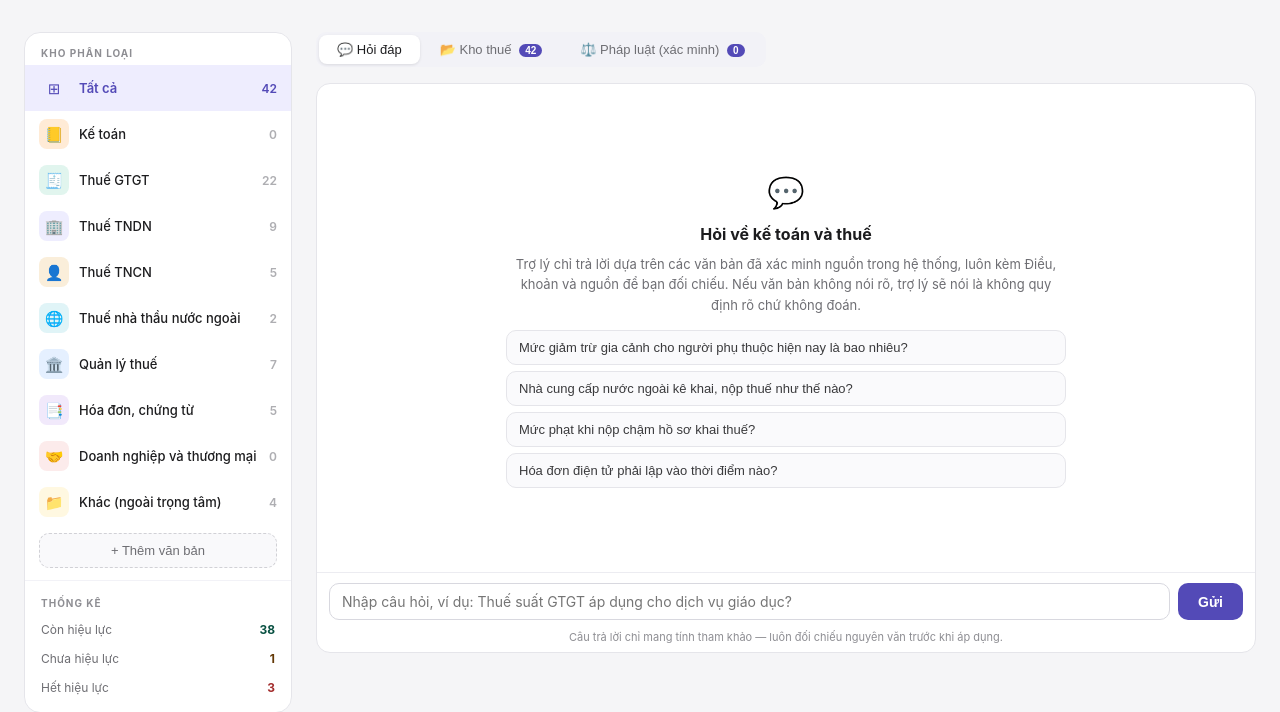
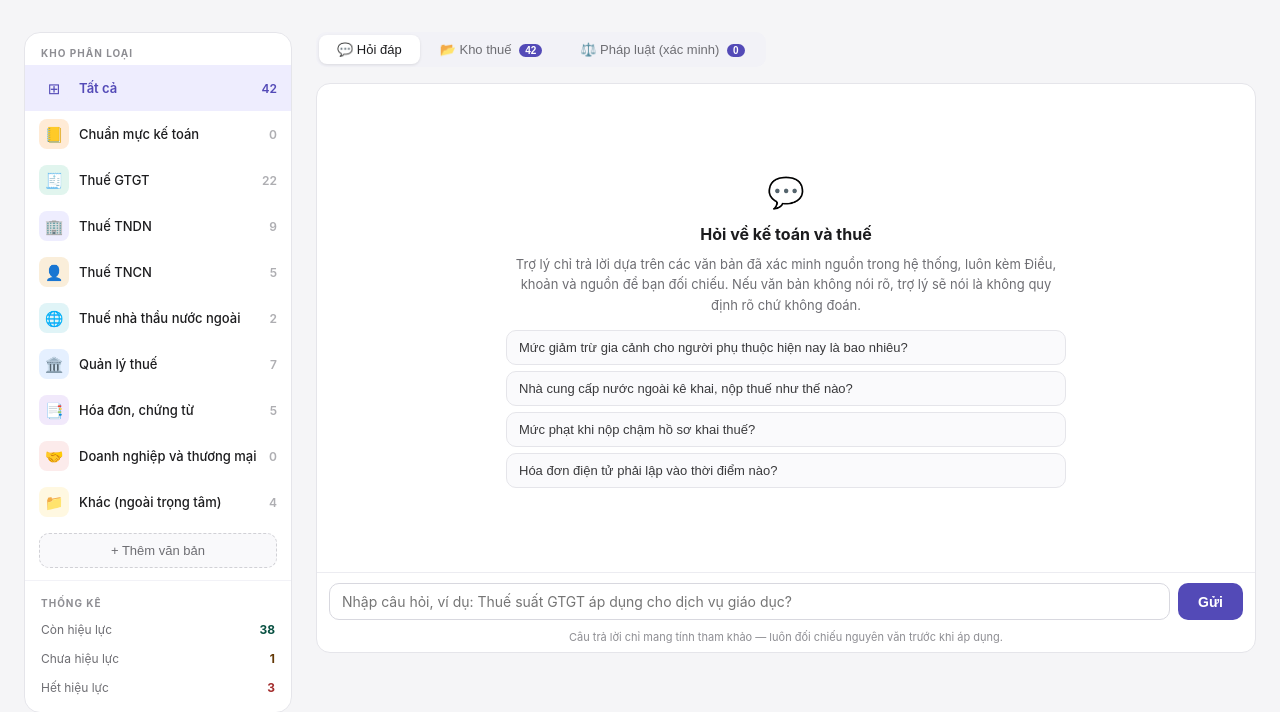
Before and after one commit to trieut1984/test-agent, a FastAPI app: page / in a window 1280 px wide. Shown: the part 56-768 px from the top of the page. Run offline with FastAPI, Linux system fonts and the light colour scheme; data that the repository does not hold is empty.

Commit message:
Rename group 'Kế toán' to 'Chuẩn mực kế toán'
Co-Authored-By: Claude Sonnet 5.5 <noreply@anthropic.com>

```diff
--- a/scope.py
+++ b/scope.py
@@ -22,7 +22,7 @@ CURATED_FILE = HERE / "curated_documents.json"
 
 # (id, label) — display order of the main groups
 GROUPS = [
-    ("KeToan", "Kế toán"),
+    ("KeToan", "Chuẩn mực kế toán"),
     ("GTGT", "Thuế GTGT"),
     ("TNDN", "Thuế TNDN"),
     ("TNCN", "Thuế TNCN"),
--- a/templates/index.html
+++ b/templates/index.html
@@ -383,7 +383,7 @@
           <div class="kt-form-group">
             <label>Loại thuế</label>
             <select id="ktFLoai">
-              <option value="KeToan">Kế toán</option>
+              <option value="KeToan">Chuẩn mực kế toán</option>
               <option value="GTGT">Thuế GTGT</option>
               <option value="TNDN">Thuế TNDN</option>
               <option value="TNCN">Thuế TNCN</option>
@@ -585,7 +585,7 @@ var KT_KEY = 'khotrue_v7';
 
 var KT_ALL_CATS = [
   { id: 'all',         label: 'Tất cả',                      icon: '⊞',  color: '#534AB7', bg: '#EEEDFE' },
-  { id: 'KeToan',      label: 'Kế toán',                     icon: '📒', color: '#7A3E00', bg: '#FFEBD6' },
+  { id: 'KeToan',      label: 'Chuẩn mực kế toán',                    icon: '📒', color: '#7A3E00', bg: '#FFEBD6' },
   { id: 'GTGT',        label: 'Thuế GTGT',                   icon: '🧾', color: '#085041', bg: '#E1F5EE' },
   { id: 'TNDN',        label: 'Thuế TNDN',                   icon: '🏢', color: '#3C3489', bg: '#EEEDFE' },
   { id: 'TNCN',        label: 'Thuế TNCN',                   icon: '👤', color: '#633806', bg: '#FAEEDA' },
```
